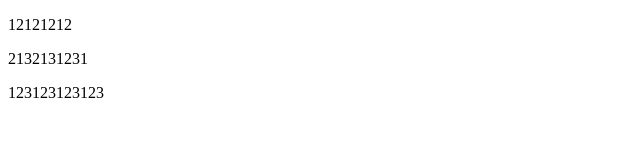
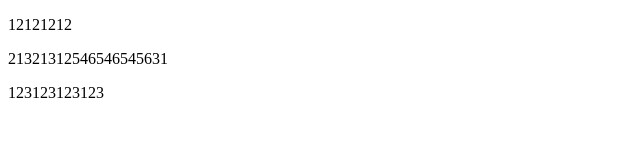
Before and after one commit to cflin-cjcu/ttt1112, a plain HTML site: page index.html in a window 1280 px wide. Shown: the full height of the page, 0-640 px from the left. Drawn offline with Linux system fonts and the light colour scheme.

Commit message:
測試!!!

```diff
--- a/index.html
+++ b/index.html
@@ -10,7 +10,7 @@
 
 <body>
     <p>12121212</p>
-    <p>2132131231
+    <p>21321312546546545631
     </p>
     <p>123123123123
 
```
